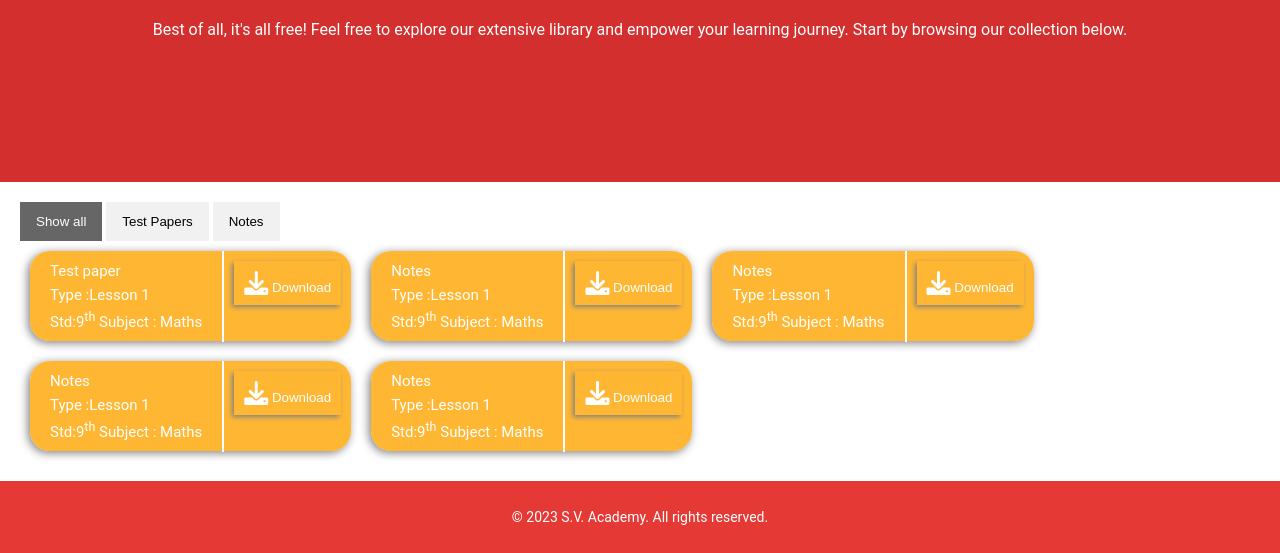
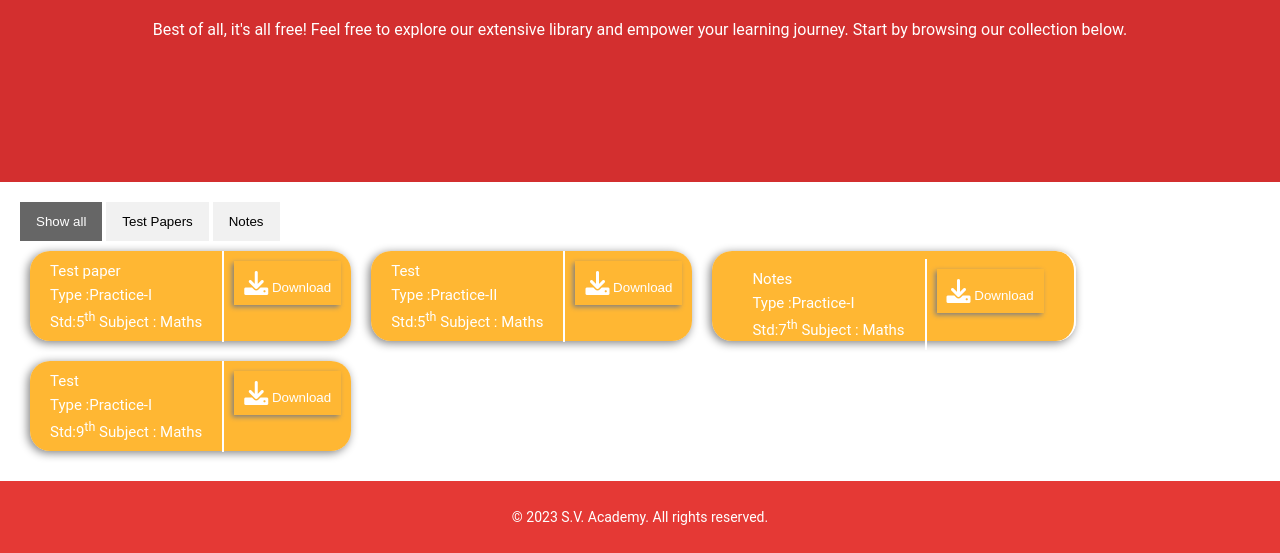
Before and after one commit to ShaniTheCoder/S.V.Academy, a plain HTML site: page HTML/note.html in a window 1280 px wide. Shown: the part 247-800 px from the top of the page. Drawn offline with Linux system fonts and the light colour scheme.

Commit message:
UPdated download lists

```diff
--- a/HTML/note.html
+++ b/HTML/note.html
@@ -68,8 +68,23 @@
         <div class="card test">
             <div class="text">
                 <span>Test paper</span><br>
-                <span>Type :Lesson 1</span><br>
-                <span>Std:9<sup>th</sup></span>
+                <span>Type :Practice-I</span><br>
+                <span>Std:5<sup>th</sup></span>
+                <span>Subject : Maths</span>
+            </div>
+            <div class="button">
+
+
+                <button><a href="/Docs/TestPapers/5th test2.pdf" class="download-button" download>
+                        <i class="fas fa-download"></i> Download
+                    </a></button>
+            </div>
+        </div>
+        <div class="card test">
+            <div class="text">
+                <span>Test</span><br>
+                <span>Type :Practice-II</span><br>
+                <span>Std:5<sup>th</sup></span>
                 <span>Subject : Maths</span>
             </div>
             <div class="button">
@@ -80,52 +95,37 @@
                     </a></button>
             </div>
         </div>
-        <div class="card note">
+        <div class="card text">
             <div class="text">
                 <span>Notes</span><br>
-                <span>Type :Lesson 1</span><br>
+                <span>Type :Practice-I</span><br>
+                <span>Std:7<sup>th</sup></span>
+                <span>Subject : Maths</span>
+            </div>
+            <div class="button">
+
+
+                <button><a href="/Docs/TestPapers/7th test2.docx.pdf" class="download-button" download>
+                        <i class="fas fa-download"></i> Download
+                    </a></button>
+            </div>
+        </div>
+        <div class="card test">
+            <div class="text">
+                <span>Test</span><br>
+                <span>Type :Practice-I</span><br>
                 <span>Std:9<sup>th</sup></span>
                 <span>Subject : Maths</span>
             </div>
             <div class="button">
 
 
-                <button><a href="/Docs/TestPapers/5th unit test paper.pdf" class="download-button" download>
+                <button><a href="/Docs/TestPapers/9th algebra test paper .pdf" class="download-button" download>
                         <i class="fas fa-download"></i> Download
                     </a></button>
             </div>
         </div>
-        <div class="card note">
-            <div class="text">
-                <span>Notes</span><br>
-                <span>Type :Lesson 1</span><br>
-                <span>Std:9<sup>th</sup></span>
-                <span>Subject : Maths</span>
-            </div>
-            <div class="button">
-
-
-                <button><a href="/Docs/TestPapers/5th unit test paper.pdf" class="download-button" download>
-                        <i class="fas fa-download"></i> Download
-                    </a></button>
-            </div>
-        </div>
-        <div class="card note">
-            <div class="text">
-                <span>Notes</span><br>
-                <span>Type :Lesson 1</span><br>
-                <span>Std:9<sup>th</sup></span>
-                <span>Subject : Maths</span>
-            </div>
-            <div class="button">
-
-
-                <button><a href="/Docs/TestPapers/5th unit test paper.pdf" class="download-button" download>
-                        <i class="fas fa-download"></i> Download
-                    </a></button>
-            </div>
-        </div>
-        <div class="card note">
+        <!-- <div class="card note">
             <div class="text">
                 <span>Notes</span><br>
                 <span>Type :Lesson 1</span><br>
@@ -137,7 +137,7 @@
                         <i class="fas fa-download"></i> Download
                     </a></button>
             </div>
-        </div>
+        </div> -->
 
         </div>
     </main>
```
